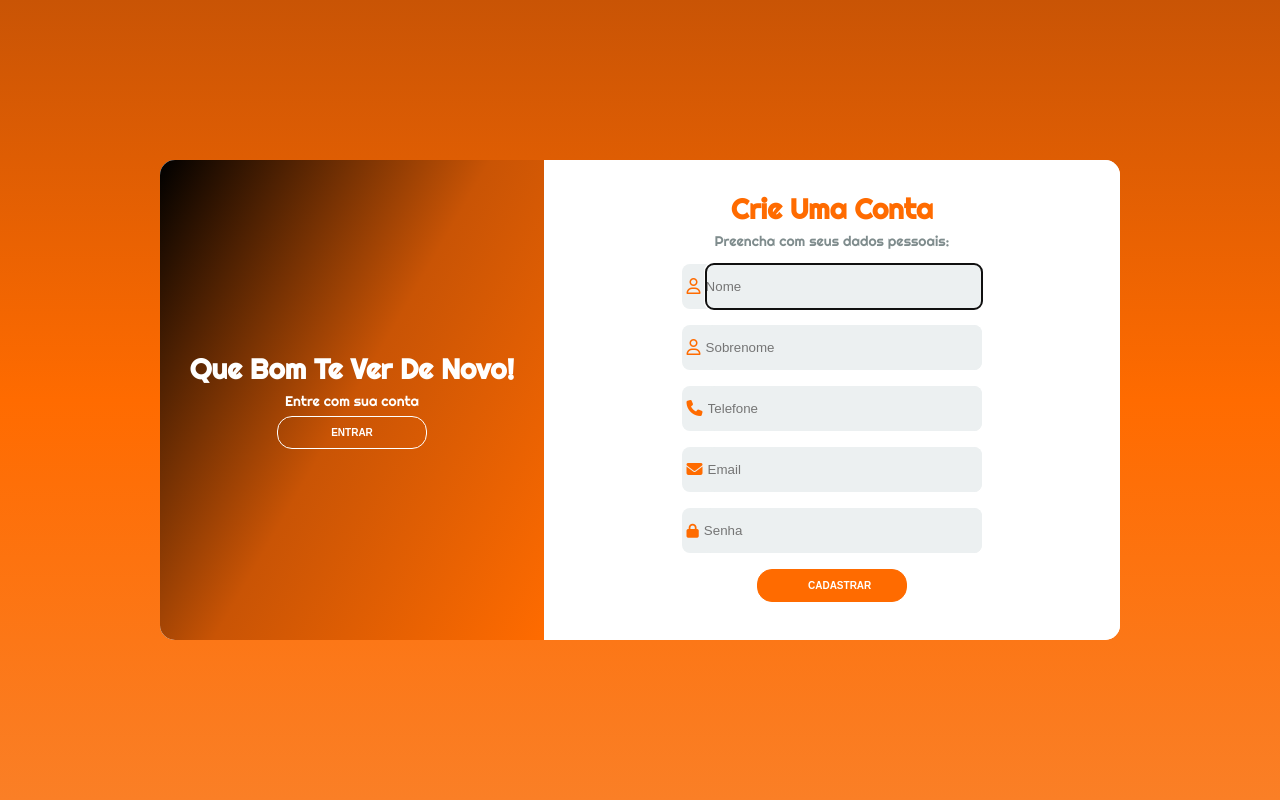
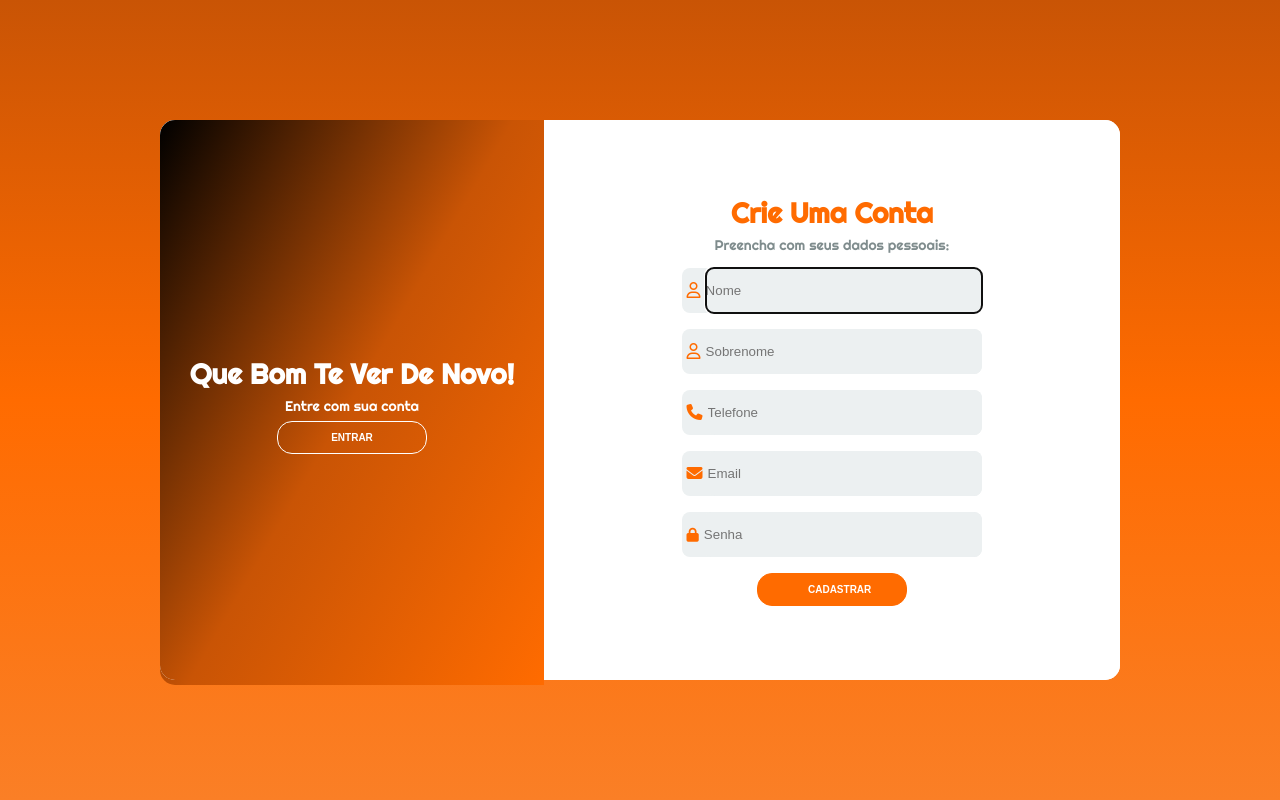
Before and after one commit to evandrolucasanacleto/Academia_Gurj-o, a PHP site: page / in a window 1280 px wide. Run offline with PHP 8.4, Linux system fonts and the light colour scheme; some libraries are stand-ins or nearby versions.

Commit message:
ultimas alterações

```diff
--- a/admin.php
+++ b/admin.php
@@ -116,7 +116,7 @@ $contadao = new ContaDAO();
                                                 <div class="col-md-2">
                                                     <br>
                                                     <input type="hidden" name="id" value="<?= $conta->getId() ?>" />
-                                                    <button class="btn btn-primary" type="submit" name="editar">Cadastrar</button>
+                                                    <button class="btn btn-primary" type="submit" name="editar">Salvar</button>
                                                 </div>
                                             </div>
                                         </form>
--- a/app/css/cadastro_login.css
+++ b/app/css/cadastro_login.css
@@ -17,13 +17,14 @@ body {
     height: 100vh;
     background-image: linear-gradient(to bottom, #C95405, #FF6B00, #fa7f26);
 
+
 }
 
 .content {
     background-color: #fff;
     border-radius: 15px;
     width: 960px;
-    height: 60%;
+    height: 70%;
     justify-content: space-between;
     align-items: center;
     position: relative;
@@ -44,10 +45,13 @@ body {
 
 .first-content {
     display: flex;
+    padding-top: 10px;
 }
 
 .first-content .second-column {
     z-index: 11;
+    padding-top: 20px;
+    justify-content: center;
 }
 
 .first-column {
@@ -61,6 +65,7 @@ body {
     display: flex;
     flex-direction: column;
     align-items: center;
+    justify-content: center;
     padding: auto;
 }
 
@@ -155,6 +160,7 @@ input:-webkit-autofill {
     border: 1px solid #FF6B00;
     margin: 8px;
     transition: background-color .8s;
+    margin-bottom: 30px;
 }
 
 .btn-2:hover {
--- a/app/css/sucesso_perfil.css
+++ b/app/css/sucesso_perfil.css
@@ -21,7 +21,7 @@ p {
     color: #191919;
     font-family: "Nunito Sans", "Helvetica Neue", sans-serif;
     font-size: 20px;
-    margin: 0;
+    margin-bottom: 30px;
 }
 
 i {
@@ -40,6 +40,7 @@ i {
     display: inline-block;
     margin: 0 auto;
 }
+
 
 .continuar-button {
     background-color: transparent;
```
